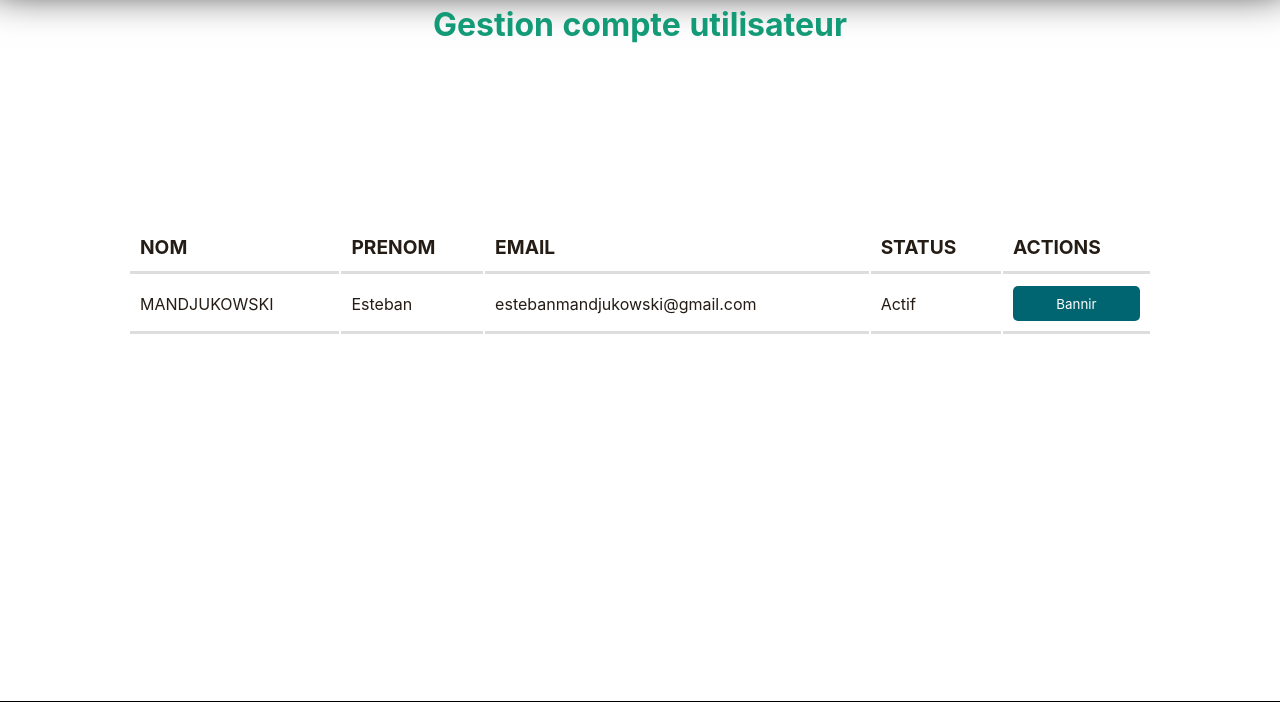
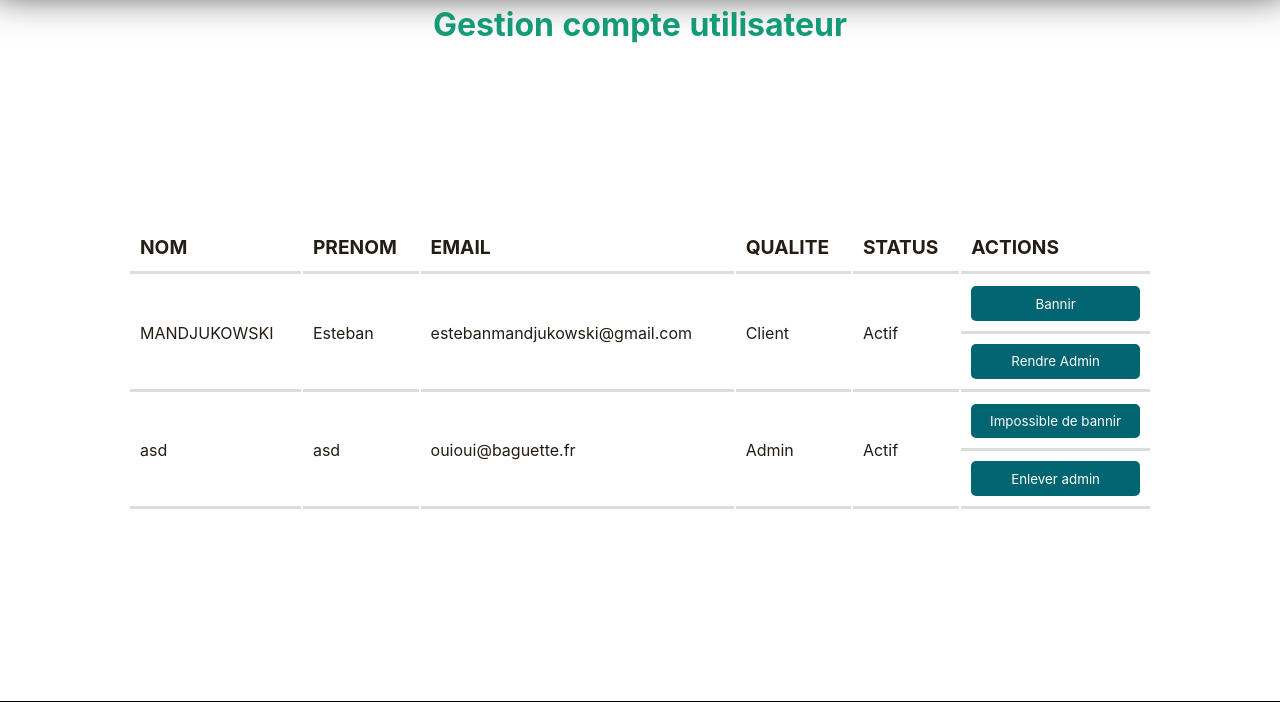
Before and after one commit to Esteban795/PP2I1, a Flask app: page /admin/ in a window 1280 px wide. Shown: the part 2417-3119 px from the top of the page. Run offline with Flask 3, Linux system fonts and the light colour scheme; data comes from the database, SQL or seed files in the repository; both versions use the stored data as it was after the commit; data that the repository does not hold is empty; some libraries are stand-ins or nearby versions.

Commit message:
[~] admin : feature make admin et unrank admin

```diff
--- a/PP2I1/src/backend/app.py
+++ b/PP2I1/src/backend/app.py
@@ -250,7 +250,6 @@ def getUsers():
     SQL = """
         SELECT last_name, first_name, email, client_id, status
         FROM clients
-        WHERE status != 1
     """
     cursor.execute(SQL)
     temp = cursor.fetchall()
@@ -456,7 +455,7 @@ def banUser(client_id):
             return redirect(url_for('admin',error_deleteUser="Veuillez entre un mot de passe valide.",user=current_user))
         cursor.execute('UPDATE clients SET status = ? WHERE client_id = ?', (-1, client_id))
         conn.commit()
-        redirect(url_for('admin'))
+        return redirect(url_for('admin'))
     return redirect(url_for('admin',user=current_user))
 
 @app.route('/admin/unban-user/<client_id>', methods=('GET','POST'))
@@ -472,19 +471,42 @@ def unbanUser(client_id: int):
             return redirect(url_for('admin',error_deleteUser="Veuillez entre un mot de passe valide.",user=current_user))
         cursor.execute('UPDATE clients SET status = ? WHERE client_id = ? ',(0, client_id))
         conn.commit()
-        redirect(url_for('admin'))
+        return redirect(url_for('admin'))
     return redirect(url_for('admin',user=current_user))
 
 
 
-@app.route('/admin/user-to-admin', methods=('GET','POST'))
+@app.route('/admin/make_admin/<client_id>', methods=('GET','POST'))
 #@utilities.admin_required
-def user_to_admin(client_id: int):
+def make_admin(client_id: int):
     if request.method == 'POST':
+        confirm_password = request.form['password']
+        if not utilities.checkValidInput(confirm_password):
+            return redirect(url_for(admin,user=current_user,error_deleteUser="Veuillez remplir tous les champs ou ne pas utiliser que des espaces dans un champ."))
+        hash_object = hashlib.sha256(confirm_password.encode('utf-8'))
+        confirm_password = hash_object.hexdigest()
+        if current_user.password != confirm_password:
+            return redirect(url_for('admin',error_deleteUser="Veuillez entre un mot de passe valide.",user=current_user))
         cursor.execute('UPDATE clients SET status = ? WHERE client_id = ?', (1, client_id))
         conn.commit()
         return redirect(url_for('admin'))
-    return render_template('admin.html')
+    return redirect(url_for('admin',user=current_user))
+
+@app.route('/admin/unrank_admin/<client_id>', methods=('GET','POST'))
+#@utilities.admin_required
+def unrank_admin(client_id: int):
+    if request.method == 'POST':
+        confirm_password = request.form['password']
+        if not utilities.checkValidInput(confirm_password):
+            return redirect(url_for(admin,user=current_user,error_deleteUser="Veuillez remplir tous les champs ou ne pas utiliser que des espaces dans un champ."))
+        hash_object = hashlib.sha256(confirm_password.encode('utf-8'))
+        confirm_password = hash_object.hexdigest()
+        if current_user.password != confirm_password:
+            return redirect(url_for('admin',error_deleteUser="Veuillez entre un mot de passe valide.",user=current_user))
+        cursor.execute('UPDATE clients SET status = ? WHERE client_id = ?', (0, client_id))
+        conn.commit()
+        return redirect(url_for('admin'))
+    return redirect(url_for('admin',user=current_user))
 
 
 if __name__ == '__main__':
--- a/PP2I1/src/frontend/templates/admin.html
+++ b/PP2I1/src/frontend/templates/admin.html
@@ -374,6 +374,7 @@
 								<th class="text-left border-top-bottom"> NOM </th>
 								<th class="text-left border-top-bottom"> PRENOM </th>
 								<th class="text-left border-top-bottom"> EMAIL </th>
+								<th class="text-left border-top-bottom"> QUALITE </th>
 								<th class="text-left border-top-bottom"> STATUS </th>
 								<th class="text-left border-top-bottom"> ACTIONS </th>
 							</tr>
@@ -389,6 +390,7 @@
 											<td> {{ usr.last_name }} </td>
 											<td> {{ usr.first_name }}  </td>
 											<td> {{ usr.email }} </td>
+											<td> {{ "Admin" if usr.status==1 else "Client" }} </td>
 											<td> {{ "Ban" if usr.status==-1 else "Actif" }} </td>
 											<td class="flex-row flex-space-evenly">
 												{% if usr.status==0 %}
@@ -425,6 +427,65 @@
 													</div>
 												</dialog>
 												<input class="open-dialog-button btn-submit" type="button" value="Débannir"/>
+												{% else %}
+												<dialog>
+													<img class="red-filter close-dialog-button sticky" src="/static/images/cross.svg" alt="cross-quit" style="width: 20px;">
+													<div class="flex-column flex-center">
+														<div>
+															<h1>Impossible de bannir {{ usr.first_name }} {{ usr.last_name }}.</h1>
+															<p class='text-center'> L'utilisateur est administrateur. </p>
+														</div>
+													</div>
+												</dialog>
+												<input class="open-dialog-button btn-submit" type="button" value="Impossible de bannir"/>
+												{% endif %}
+											</td>
+											<td class="flex-row flex-space-evenly">
+												{% if usr.status==0 %}
+												<dialog>
+													<img class="red-filter close-dialog-button sticky" src="/static/images/cross.svg" alt="cross-quit" style="width: 20px;">
+													<div class="flex-column flex-center">
+														<div>
+															<h1>Rendre admin {{ usr.first_name }} {{ usr.last_name }} ?</h1>
+															<p> Mot de passe nécessaire : </p>
+														</div>
+														<div>
+															<form method="POST" action="/admin/make_admin/{{ usr.client_id }}">
+																<input type="password" name="password" placeholder="Entrez votre mot de passe" required>
+																<input class = "submit-button" id="delete-user-button" type="submit" value="Valider" onclick="deleteConfirmationDialog.showModal(); return false;">
+															</form>
+														</div>
+													</div>
+												</dialog>
+												<input class="open-dialog-button btn-submit" type="button" value="Rendre Admin"/>
+												{% elif usr.status==1 %}
+												<dialog>
+													<img class="red-filter close-dialog-button sticky" src="/static/images/cross.svg" alt="cross-quit" style="width: 20px;">
+													<div class="flex-column flex-center">
+														<div>
+															<h1>Supprimer droit admin à {{ usr.first_name }} {{ usr.last_name }} ?</h1>
+															<p> Mot de passe nécessaire : </p>
+														</div>
+														<div>
+															<form method="POST" action="/admin/unrank_admin/{{ usr.client_id }}">
+																<input type="password" name="password" placeholder="Entrez votre mot de passe" required>
+																<input class = "submit-button" id="delete-user-button" type="submit" value="Valider" onclick="deleteConfirmationDialog.showModal(); return false;">
+															</form>
+														</div>
+													</div>
+												</dialog>
+												<input class="open-dialog-button btn-submit" type="button" value="Enlever admin"/>
+												{% else %}
+												<dialog>
+													<img class="red-filter close-dialog-button sticky" src="/static/images/cross.svg" alt="cross-quit" style="width: 20px;">
+													<div class="flex-column flex-center">
+														<div>
+															<h1>Impossible de rendre admin {{ usr.first_name }} {{ usr.last_name }}. </h1>
+															<p class="text-center"> L'utilisateur est banni. </p>
+														</div>
+													</div>
+												</dialog>
+												<input class="open-dialog-button btn-submit" type="button" value="Impossible de rendre admin"/>
 												{% endif %}
 											</td>
 										</tr>
```
Also changed, not shown: PP2I1/src/backend/db/main.db.
